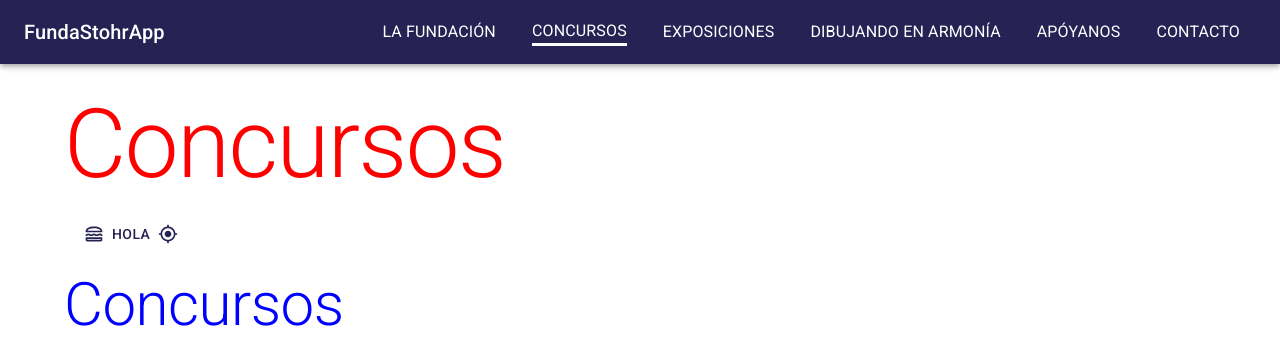
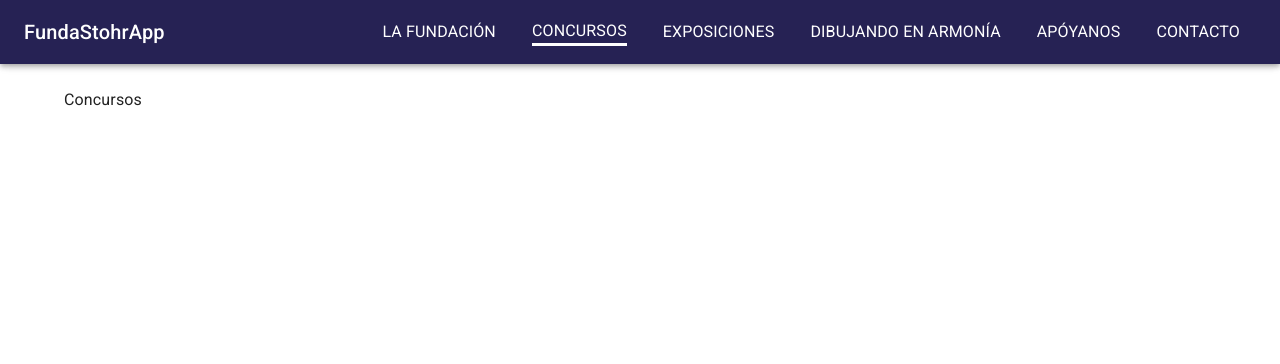
Before and after one commit to LuisGil11/FundaStohrWebPage, a React (Vite) app: page /concursos in a window 1280 px wide. Shown: the top 364 px of the page. Built offline with nearby package versions, Linux system fonts and the light colour scheme.

Commit message:
quitando pruebas en concursos

```diff
--- a/src/fundaStohr/pages/concursos/Concursos.jsx
+++ b/src/fundaStohr/pages/concursos/Concursos.jsx
@@ -3,32 +3,5 @@ import { Button, List, ListItem, Typography } from "@mui/material";
 import React from "react";
 
 export const Concursos = () => {
-  return (
-    <div>
-      <Typography
-        variant="h1"
-        sx={{ color: "red", ":hover": { color: "green" } }}
-      >
-        Concursos
-      </Typography>
-
-      <List>
-        <ListItem>
-          <Button
-            startIcon={<LunchDiningOutlined />}
-            endIcon={<MyLocationOutlined />}
-          >
-            Hola
-          </Button>
-        </ListItem>
-      </List>
-
-      <Typography
-        variant="h2"
-        sx={{ color: "blue", ":hover": { color: "red" } }}
-      >
-        Concursos
-      </Typography>
-    </div>
-  );
+  return <div>Concursos</div>;
 };
```
